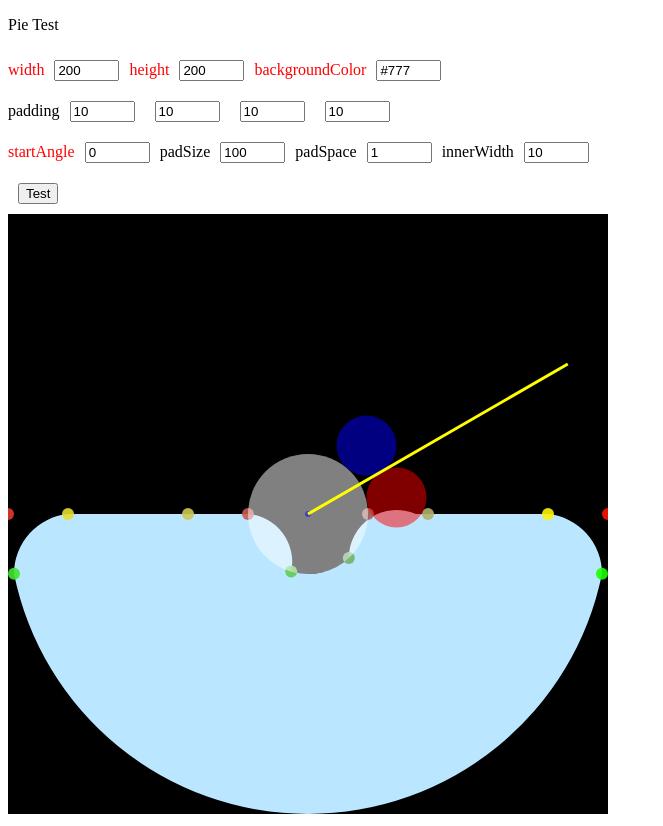
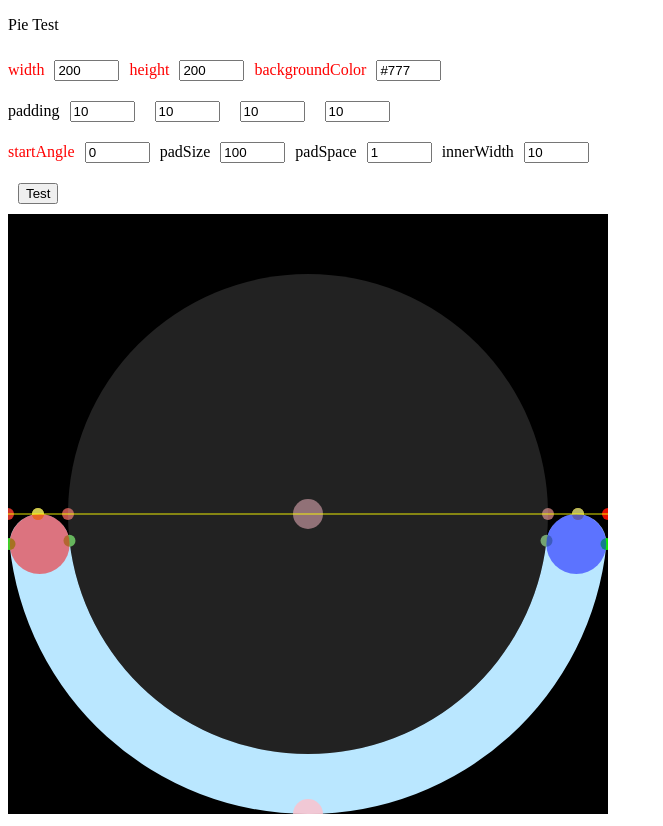
Before and after one commit to sdh20282/jetty-chart, a React (Create React App) app: page / in a window 1280 px wide. Shown: the whole page, without its empty margins (0-663 px from the left). Built offline with nearby package versions, Linux system fonts and the light colour scheme.

Commit message:
Feat : 파이차트 border 계산 및 로직 완료

```diff
--- a/src/jetty-chart/src/pies/pie/PieTest.js
+++ b/src/jetty-chart/src/pies/pie/PieTest.js
@@ -1,4 +1,9 @@
 import { calculateInputData } from "../utils/calculateIntersection";
+import findBorderCandidates from "../utils/findBorderCandidates";
+import findCoordinatesNear from "../utils/findCoordinatesNear";
+import { findReferenceCoordinates } from "../utils/findReferenceCoordinates";
+import { findTangentCircle } from "../utils/findTangentCircle";
+import { findTangentLine } from "../utils/findTangentLine";
 import { getCoordinatesForVertex } from "../utils/getCoordinates";
 import { pointBetweenTwoPoints } from "../utils/pointBetweenTwoPoints";
 import PieTestPoint from "./PieTestPoint";
@@ -7,145 +12,73 @@ const PieTest = () => {
   const percent = 0.5;
   const startAngle = 0;
   const pieRadius = 1;
-  const innerRadius = 0.2;
-  const borderRadius = 0.2;
+  const innerRadius = 0.8;
+  const borderRadius = 0.1;
   const debugPointView = !!true;
+  const tangentLineCoordinate1 = findTangentLine({
+    angle: (startAngle + percent * 360) % 360,
+    pieRadius,
+    innerRadius,
+  });
+  const tangentLineCoordinate2 = findTangentLine({
+    angle: startAngle,
+    pieRadius,
+    innerRadius,
+  });
+  const candidates1 = findBorderCandidates({
+    pieRadius,
+    innerRadius,
+    refAngle: (startAngle + percent * 360) % 360,
+    tangentX: tangentLineCoordinate1.x,
+    tangentY: tangentLineCoordinate1.y,
+  });
+  const candidates2 = findBorderCandidates({
+    pieRadius,
+    innerRadius,
+    refAngle: startAngle,
+    tangentX: tangentLineCoordinate2.x,
+    tangentY: tangentLineCoordinate2.y,
+  });
+  const referenceCoordinates = findReferenceCoordinates({ startAngle, percent, pieRadius });
+
+  const borderCoordinate1 = findCoordinatesNear({
+    circle1: { x: candidates1[0].x, y: candidates1[0].y },
+    circle2: { x: candidates1[1].x, y: candidates1[1].y },
+    referenceCoordinates,
+  });
+  const borderCoordinate2 = findCoordinatesNear({
+    circle1: { x: candidates2[0].x, y: candidates2[0].y },
+    circle2: { x: candidates2[1].x, y: candidates2[1].y },
+    referenceCoordinates,
+  });
+
+  const tangentCircleCoordinate1 = findTangentCircle({
+    circle1: { x: 0, y: 0, r: innerRadius },
+    circle2: { x: borderCoordinate1.x, y: borderCoordinate1.y, r: borderRadius },
+  });
+  const tangentCircleCoordinate2 = findTangentCircle({
+    circle1: { x: 0, y: 0, r: innerRadius },
+    circle2: { x: borderCoordinate2.x, y: borderCoordinate2.y, r: borderRadius },
+  });
   const vertex = getCoordinatesForVertex({
     percent,
     startAngle,
     pieRadius,
     innerRadius,
+    tangentLineCoordinate1,
+    tangentLineCoordinate2,
   });
-  const calcPos = calculateInputData({ vertex, pieRadius, innerRadius, borderRadius });
-  // const ARadius = 2;
-  // const BRadius = 1;
-  // const yB = BRadius;
-  // const xB = Math.sqrt((ARadius + BRadius) ** 2 - yB ** 2);
-
-  // const d = Math.sqrt(xB ** 2 + yB ** 2);
-  // const xIntersection = (xB / d) * ARadius;
-  // const yIntersection = (yB / d) * ARadius;
-
-  // const xIntersectionXAxis = xB + Math.sqrt(BRadius ** 2 - yB ** 2);
-
-  // const ARadius = 2;
-  // const BRadius = 1;
-  // const m = -0.1;
-
-  // const xB = Math.sqrt((ARadius + BRadius) ** 2 - BRadius ** 2);
-  // const yB = BRadius;
-
-  // const a = 1 + m ** 2;
-  // const b = 2 * (m * (yB - BRadius) - xB);
-  // const c = xB ** 2 + (yB - BRadius) ** 2 - BRadius ** 2;
-
-  // const discriminant = b ** 2 - 4 * a * c;
-  // let xIntersection, yIntersection;
-
-  // if (discriminant === 0) {
-  //   xIntersection = -b / (2 * a);
-  //   yIntersection = m * xIntersection - m * BRadius;
-  // }
-
-  const r1 = pieRadius; // 파이 반지름
-  const r2 = innerRadius; // 내부원 반지름
-  const r3 = 0.1; // 두번째 원 반지름
-  const angle = (30 * 11) % 360; // 파이 각도
-  const x1 = Math.cos((angle * Math.PI) / 180); // 파이 r1 위치 x
-  const y1 = Math.sin((angle * Math.PI) / 180); // 파이 r1 위치 y
-  const x2 = Math.sqrt(0.5) * 0.2; // 파이 r2 위치 x
-  const y2 = Math.sqrt(0.5) * 0.2; // 파이 r2 위치 y
-  let a = 0; // 두번째 좌표와 기울기가 만나는 지점 x
-  let b = 0; // 두번째 좌표와 기울기가 만나는 지점 y
-  let xp = 0; // 두번째 원 x
-  let yp = 0; // 두번째 원 y
-  // 두번째 원의 중심에서 기울기 직선으로 수직으로 그은 점과 원점 사이의 거리
-  const len = Math.sqrt(Math.pow(r2 + r3, 2) - Math.pow(r3, 2));
-  a = Math.cos(angle * (Math.PI / 180)) * len;
-  b = Math.sin(angle * (Math.PI / 180)) * len;
-  const alpha = Math.pow(a, 2) + Math.pow(b, 2) + Math.pow(r2 + r3, 2) - Math.pow(r3, 2);
-  xp = {
-    plus:
-      (a * alpha +
-        Math.sqrt(
-          Math.pow(a, 2) * Math.pow(alpha, 2) -
-            (Math.pow(a, 2) + Math.pow(b, 2)) *
-              (Math.pow(alpha, 2) - 4 * Math.pow(b, 2) * Math.pow(r2 + r3, 2))
-        )) /
-      (2 * (Math.pow(a, 2) + Math.pow(b, 2))),
-    minus:
-      (a * alpha -
-        Math.sqrt(
-          Math.pow(a, 2) * Math.pow(alpha, 2) -
-            (Math.pow(a, 2) + Math.pow(b, 2)) *
-              (Math.pow(alpha, 2) - 4 * Math.pow(b, 2) * Math.pow(r2 + r3, 2))
-        )) /
-      (2 * (Math.pow(a, 2) + Math.pow(b, 2))),
-  };
-  yp = {
-    plus: Math.sqrt(Math.pow(r2 + r3, 2) - Math.pow(xp.plus, 2)),
-    minus: Math.sqrt(Math.pow(r2 + r3, 2) - Math.pow(xp.minus, 2)),
-  };
-
-  const check = [];
-
-  const candidates = [
-    { x: xp.plus, y: yp.plus },
-    { x: xp.plus, y: yp.minus },
-    { x: xp.minus, y: yp.plus },
-    { x: xp.minus, y: yp.minus },
-    { x: xp.plus, y: -yp.plus },
-    { x: xp.plus, y: -yp.minus },
-    { x: xp.minus, y: -yp.plus },
-    { x: xp.minus, y: -yp.minus },
-  ]
-    .filter((candidate) => {
-      const checkStr = candidate.x + "_" + candidate.y;
-
-      if (check.includes(checkStr)) {
-        return false;
-      }
-
-      check.push(checkStr);
-      return true;
-    })
-    .filter((candidate) => {
-      const result = Math.round(((a - candidate.x) ** 2 + (b - candidate.y) ** 2) * 10000);
-      const target = Math.round(r3 ** 2 * 10000);
-
-      return result === target;
-    })
-    .filter((candidate) => {
-      const result = Math.round((candidate.x ** 2 + candidate.y ** 2) * 10000);
-      const target = Math.round((r2 + r3) ** 2 * 10000);
-
-      return result === target;
-    });
-
-  console.log("TEST");
-  console.log(candidates);
-  console.log(a, b);
-  console.log();
+  const calcPos = calculateInputData({
+    vertex,
+    pieRadius,
+    innerRadius,
+    borderRadius,
+    tangentCircleCoordinate1,
+    tangentCircleCoordinate2,
+  });
 
   return (
     <>
-      {/* <svg width="400" height="400" viewBox="-5 -5 10 10">
-        <circle cx="0" cy="0" r={ARadius} fill="none" stroke="black" strokeWidth="0.1" />
-        <circle cx={xB} cy={yB} r={BRadius} fill="none" stroke="red" strokeWidth="0.1" />
-        <circle cx={xIntersection} cy={yIntersection} r="0.2" fill="green" />
-        <circle cx={xIntersectionXAxis} cy="0" r="0.2" fill="blue" />
-        <circle cx="0" cy="0" r="0.2" fill="orange" />
-      </svg> */}
-
-      {/* <svg width="400" height="400" viewBox="-5 -5 10 10">
-        <circle cx="0" cy="0" r={ARadius} fill="none" stroke="black" strokeWidth="0.1" />
-        <circle cx={xB} cy={yB} r={BRadius} fill="none" stroke="red" strokeWidth="0.1" />
-        <line x1="-5" y1={-5 * m} x2="5" y2={5 * m} stroke="blue" strokeWidth="0.1" />
-        {discriminant === 0 && (
-          <circle cx={xIntersection} cy={yIntersection} r="0.2" fill="green" />
-        )}
-      </svg> */}
-
       <svg width="600" height="600" viewBox="-1 -1 2 2" style={{ backgroundColor: "black" }}>
         <path
           d={`
@@ -165,67 +98,29 @@ const PieTest = () => {
             y2: vertex.pos3.y,
             borderRadius,
           })}
-            L ${pointBetweenTwoPoints({
-              x1: vertex.pos3.x,
-              y1: vertex.pos3.y,
-              x2: vertex.pos2.x,
-              y2: vertex.pos2.y,
-              borderRadius: borderRadius * 0,
-            })}
-            A ${borderRadius * (pieRadius - innerRadius)},${
-            borderRadius * (pieRadius - innerRadius)
-          },0,0,1,${calcPos.pos3.x},${calcPos.pos3.y}
+            L ${tangentLineCoordinate1.x},${tangentLineCoordinate1.y}
+            A ${borderRadius},${borderRadius},0,0,1,${calcPos.pos3.x},${calcPos.pos3.y}
             A ${innerRadius},${innerRadius},0,0,0,${calcPos.pos4.x},${calcPos.pos4.y}
-            A ${borderRadius * (pieRadius - innerRadius)},${
-            borderRadius * (pieRadius - innerRadius)
-          },0,0,1,${pointBetweenTwoPoints({
-            x1: vertex.pos4.x,
-            y1: vertex.pos4.y,
-            x2: vertex.pos1.x,
-            y2: vertex.pos1.y,
-            borderRadius: borderRadius * 0.8,
-          })}
+            A ${borderRadius},${borderRadius},0,0,1,${tangentLineCoordinate2.x},${
+            tangentLineCoordinate2.y
+          }
             Z
             `}
           fill="#bae7ff"
         />
         {debugPointView && (
           <PieTestPoint
+            startAngle={startAngle}
+            percent={percent}
             vertex={vertex}
             calcPos={calcPos}
             borderRadius={borderRadius}
             innerRadius={innerRadius}
+            borderCoordinate1={borderCoordinate1}
+            borderCoordinate2={borderCoordinate2}
+            referenceCoordinates={referenceCoordinates}
           />
         )}
-
-        <circle cx={candidates[0].x} cy={candidates[0].y} r="0.1" fill={"red"} opacity={0.5} />
-        <circle cx={candidates[1].x} cy={candidates[1].y} r="0.1" fill={"blue"} opacity={0.5} />
-        {/* <circle cx={candidates[2].x} cy={candidates[2].y} r="0.1" fill={"purple"} opacity={0.5} />
-        <circle cx={candidates[3].x} cy={candidates[3].y} r="0.1" fill={"yellow"} opacity={0.5} />
-        <circle cx={candidates[4].x} cy={candidates[4].y} r="0.1" fill={"pink"} opacity={0.5} />
-        <circle cx={candidates[5].x} cy={candidates[5].y} r="0.1" fill={"green"} opacity={0.5} />
-        <circle cx={candidates[6].x} cy={candidates[6].y} r="0.1" fill={"brown"} opacity={0.5} />
-        <circle cx={candidates[7].x} cy={candidates[7].y} r="0.1" fill={"orange"} opacity={0.5} /> */}
-
-        {/* {candidates.map((candidate, index) => (
-          <circle
-            key={index}
-            cx={candidate.x}
-            cy={candidate.y}
-            r="0.1"
-            fill={candidate.testSide ? "red" : "blue"}
-            opacity={0.5}
-          />
-        ))} */}
-
-        <line
-          x1={0}
-          y1={0}
-          x2={Math.cos((angle * Math.PI) / 180)}
-          y2={Math.sin((angle * Math.PI) / 180)}
-          stroke="yellow"
-          strokeWidth="0.01"
-        />
       </svg>
     </>
   );
--- /dev/null
+++ b/src/jetty-chart/src/pies/utils/calculateDistance.js
@@ -0,0 +1,6 @@
+export const calculateDistance = ({ point1, point2 }) => {
+  const { x: x1, y: y1 } = point1;
+  const { x: x2, y: y2 } = point2;
+
+  return Math.sqrt(Math.pow(x2 - x1, 2) + Math.pow(y2 - y1, 2));
+};
--- a/src/jetty-chart/src/pies/utils/calculateIntersection.js
+++ b/src/jetty-chart/src/pies/utils/calculateIntersection.js
@@ -19,7 +19,14 @@ const calculateIntersection = ({ x, y, radius, borderRadius, dir }) => {
 };
 
 // 두 원 사이에 교점 구하기, 데이터 입력
-export const calculateInputData = ({ vertex, pieRadius, innerRadius, borderRadius }) => {
+export const calculateInputData = ({
+  vertex,
+  pieRadius,
+  innerRadius,
+  borderRadius,
+  tangentCircleCoordinate1,
+  tangentCircleCoordinate2,
+}) => {
   const calcPos = {
     pos1: calculateIntersection({
       x: vertex.pos1.x,
@@ -35,20 +42,8 @@ export const calculateInputData = ({ vertex, pieRadius, innerRadius, borderRadiu
       borderRadius,
       dir: 1,
     }),
-    pos3: calculateIntersection({
-      x: vertex.pos3.x,
-      y: vertex.pos3.y,
-      radius: innerRadius,
-      borderRadius: borderRadius * 1.2,
-      dir: 1,
-    }),
-    pos4: calculateIntersection({
-      x: vertex.pos4.x,
-      y: vertex.pos4.y,
-      radius: innerRadius,
-      borderRadius: borderRadius * 0.8,
-      dir: 0,
-    }),
+    pos3: { x: tangentCircleCoordinate1.x, y: tangentCircleCoordinate1.y },
+    pos4: { x: tangentCircleCoordinate2.x, y: tangentCircleCoordinate2.y },
   };
   return calcPos;
 };
--- /dev/null
+++ b/src/jetty-chart/src/pies/utils/findBorderCandidates.js
@@ -0,0 +1,80 @@
+const findBorderCandidates = ({ pieRadius, innerRadius, refAngle, tangentX, tangentY }) => {
+  const r1 = pieRadius; // 파이 반지름
+  const r2 = innerRadius; // 내부원 반지름
+  const r3 = 0.1; // 두번째 원 반지름
+  const angle = refAngle; // 파이 각도
+  const x1 = Math.cos((angle * Math.PI) / 180); // 파이 r1 위치 x
+  const y1 = Math.sin((angle * Math.PI) / 180); // 파이 r1 위치 y
+  const x2 = Math.sqrt(0.5) * 0.2; // 파이 r2 위치 x
+  const y2 = Math.sqrt(0.5) * 0.2; // 파이 r2 위치 y
+  let a = tangentX; // 두번째 좌표와 기울기가 만나는 지점 x
+  let b = tangentY; // 두번째 좌표와 기울기가 만나는 지점 y
+  let xp = 0; // 두번째 원 x
+  let yp = 0; // 두번째 원 y
+
+  console.log("$$");
+  console.log(pieRadius, innerRadius, refAngle, tangentX, tangentY);
+  const alpha = Math.pow(a, 2) + Math.pow(b, 2) + Math.pow(r2 + r3, 2) - Math.pow(r3, 2);
+  xp = {
+    plus:
+      (a * alpha +
+        Math.sqrt(
+          Math.pow(a, 2) * Math.pow(alpha, 2) -
+            (Math.pow(a, 2) + Math.pow(b, 2)) *
+              (Math.pow(alpha, 2) - 4 * Math.pow(b, 2) * Math.pow(r2 + r3, 2))
+        )) /
+      (2 * (Math.pow(a, 2) + Math.pow(b, 2))),
+    minus:
+      (a * alpha -
+        Math.sqrt(
+          Math.pow(a, 2) * Math.pow(alpha, 2) -
+            (Math.pow(a, 2) + Math.pow(b, 2)) *
+              (Math.pow(alpha, 2) - 4 * Math.pow(b, 2) * Math.pow(r2 + r3, 2))
+        )) /
+      (2 * (Math.pow(a, 2) + Math.pow(b, 2))),
+  };
+  yp = {
+    plus: Math.sqrt(Math.pow(r2 + r3, 2) - Math.pow(xp.plus, 2)),
+    minus: Math.sqrt(Math.pow(r2 + r3, 2) - Math.pow(xp.minus, 2)),
+  };
+
+  const check = [];
+  const candidates = [
+    { x: xp.plus, y: yp.plus },
+    { x: xp.plus, y: yp.minus },
+    { x: xp.minus, y: yp.plus },
+    { x: xp.minus, y: yp.minus },
+    { x: xp.plus, y: -yp.plus },
+    { x: xp.plus, y: -yp.minus },
+    { x: xp.minus, y: -yp.plus },
+    { x: xp.minus, y: -yp.minus },
+  ]
+    .filter((candidate) => {
+      const checkStr = candidate.x + "_" + candidate.y;
+
+      if (check.includes(checkStr)) {
+        return false;
+      }
+
+      check.push(checkStr);
+      return true;
+    })
+    .filter((candidate) => {
+      const result = Math.round(((a - candidate.x) ** 2 + (b - candidate.y) ** 2) * 10000);
+      const target = Math.round(r3 ** 2 * 10000);
+
+      return result === target;
+    })
+    .filter((candidate) => {
+      const result = Math.round((candidate.x ** 2 + candidate.y ** 2) * 10000);
+      const target = Math.round((r2 + r3) ** 2 * 10000);
+
+      return result === target;
+    });
+
+  console.log("!!");
+  console.log(candidates);
+  return candidates;
+};
+
+export default findBorderCandidates;
--- /dev/null
+++ b/src/jetty-chart/src/pies/utils/findCoordinatesNear.js
@@ -0,0 +1,10 @@
+import { calculateDistance } from "./calculateDistance";
+
+const findCoordinatesNear = ({ circle1, circle2, referenceCoordinates }) => {
+  const dist1 = calculateDistance({ point1: referenceCoordinates, point2: circle1 });
+  const dist2 = calculateDistance({ point1: referenceCoordinates, point2: circle2 });
+
+  return dist1 < dist2 ? circle1 : circle2;
+};
+
+export default findCoordinatesNear;
--- /dev/null
+++ b/src/jetty-chart/src/pies/utils/findReferenceCoordinates.js
@@ -0,0 +1,10 @@
+export const findReferenceCoordinates = ({ startAngle, percent, pieRadius }) => {
+  const angleInDegrees = startAngle + percent * 180;
+  const angleInRadians = angleInDegrees * (Math.PI / 180);
+
+  // 극좌표계(polar coordinate system)를 사용하여 좌표를 찾습니다.
+  const x = pieRadius * Math.cos(angleInRadians);
+  const y = pieRadius * Math.sin(angleInRadians);
+
+  return { x, y };
+};
--- /dev/null
+++ b/src/jetty-chart/src/pies/utils/findTangentCircle.js
@@ -0,0 +1,10 @@
+export const findTangentCircle = ({ circle1, circle2 }) => {
+  const { x: x1, y: y1, r: r1 } = circle1;
+  const { x: x2, y: y2, r: r2 } = circle2;
+
+  console.log(x1, y1, r1, x2, y2, r2);
+  const tx = x1 + (r1 / (r1 + r2)) * (x2 - x1);
+  const ty = y1 + (r1 / (r1 + r2)) * (y2 - y1);
+
+  return { x: tx, y: ty };
+};
--- /dev/null
+++ b/src/jetty-chart/src/pies/utils/findTangentLine.js
@@ -0,0 +1,11 @@
+export const findTangentLine = ({ angle, pieRadius, innerRadius }) => {
+  const r1 = pieRadius; // 파이 반지름
+  const r2 = innerRadius; // 내부원 반지름
+  const r3 = 0.1; // 두번째 원 반지름
+
+  const len = Math.sqrt(Math.pow(r2 + r3, 2) - Math.pow(r3, 2));
+  const a = Math.cos(angle * (Math.PI / 180)) * len;
+  const b = Math.sin(angle * (Math.PI / 180)) * len;
+
+  return { x: a, y: b };
+};
```
Also changed, not shown: src/jetty-chart/src/pies/pie/PieTestPoint.js (+52 -3 lines).
